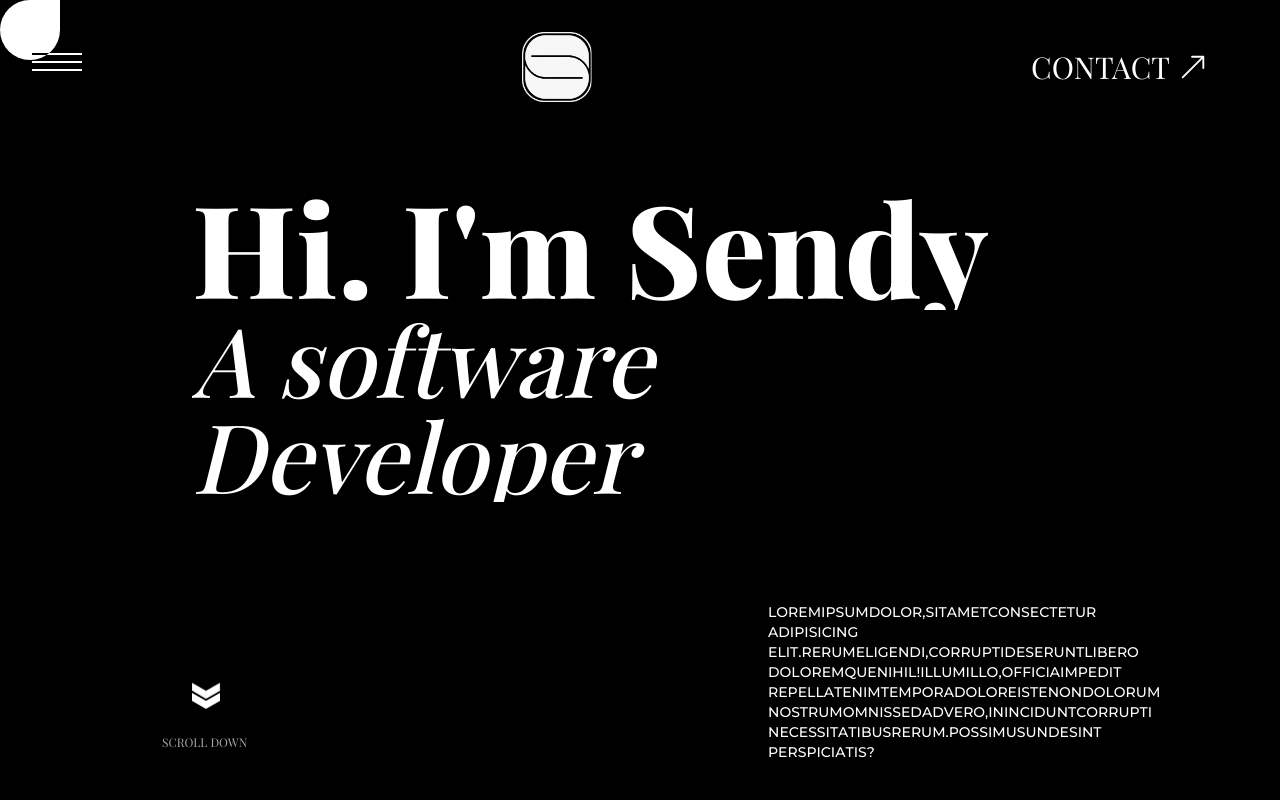
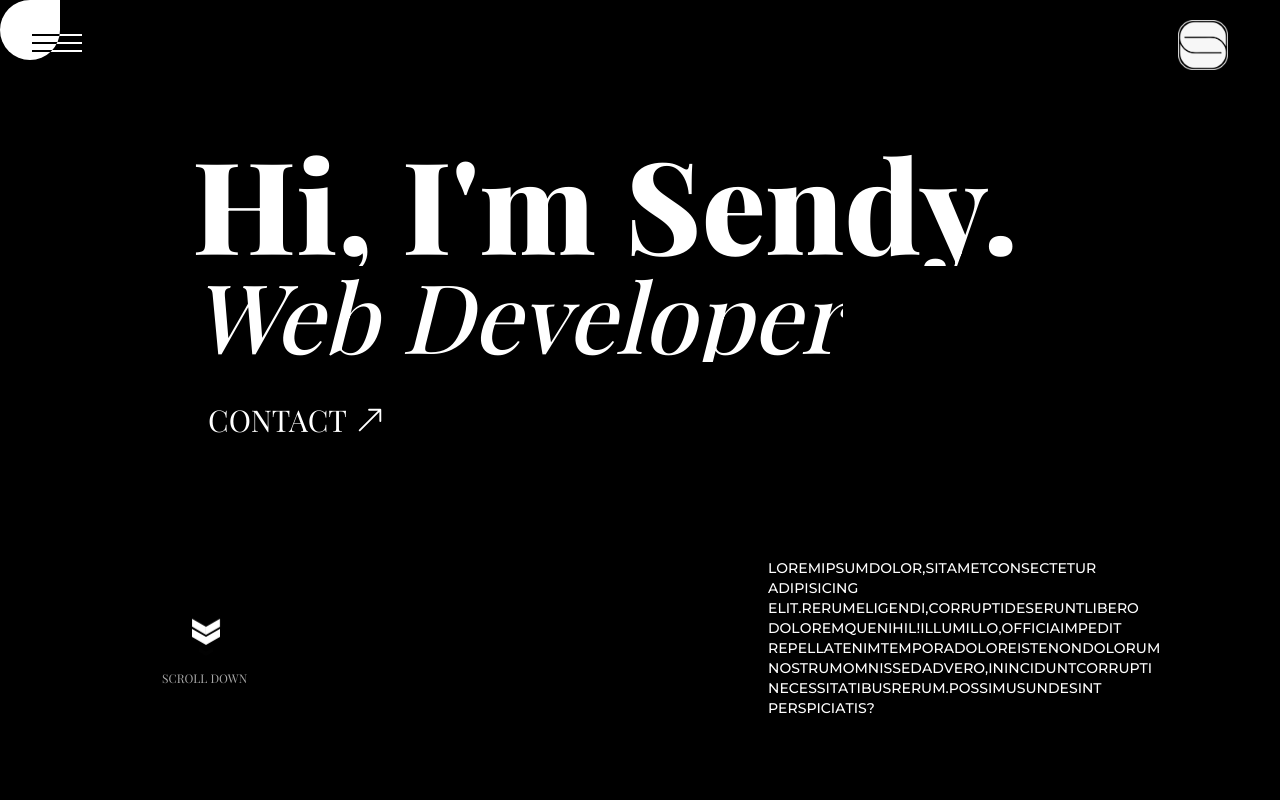
Before and after one commit to uisendy/Personal-Portfolio, a React (Create React App) app: page / in a window 1280 px wide. Shown: the top 800 px of the page. Built offline with nearby package versions, Linux system fonts and the light colour scheme; a web font is replaced by a local one.

Commit message:
[f-design]: Add: Solve Navigation menu issue

```diff
--- a/src/components/Header/Header.js
+++ b/src/components/Header/Header.js
@@ -4,6 +4,7 @@ import { gsap } from 'gsap';
 import SplitText from '../../utils/split3.min.js';
 import './header.css';
 import ScrollDown from './ScrollDown.js';
+import { BsArrowUpRight } from 'react-icons/bs';
 
 const Header = () => {
   useEffect(() => {
@@ -16,6 +17,11 @@ const Header = () => {
       type: 'lines',
       linesClass: 'lineChildrenDev',
     });
+
+    // const splitCon = new SplitText('.contact-me', {
+    //   type: 'lines',
+    //   linesClass: 'lineChildrenCon',
+    // });
 
     const splitDesc = new SplitText('#header-desc', {
       type: 'lines',
@@ -30,6 +36,10 @@ const Header = () => {
       type: 'lines',
       linesClass: 'lineParents',
     });
+    // new SplitText('.contact', {
+    //   type: 'lines',
+    //   linesClass: 'lineParents',
+    // });
     new SplitText('#header-desc', {
       type: 'words,chars',
       linesClass: 'lineParents',
@@ -49,6 +59,14 @@ const Header = () => {
       stagger: 0.1,
       ease: 'power2',
     });
+
+    // gsap.to(splitCon.lines, {
+    //   duration: 3,
+    //   y: 0,
+    //   opacity: 1,
+    //   stagger: 0.1,
+    //   ease: 'power2',
+    // });
 
     gsap.timeline().from(splitDesc.lines, {
       duration: 3,
@@ -73,14 +91,24 @@ const Header = () => {
           id="header"
           className=" text-7xl italic md:not-italic md:text-9xl font-extrabold "
         >
-          Hi. I'm Sendy
+          Hi, I'm Sendy.
         </h1>
         <p
           id="header-dev"
           className=" text-3xl border-t-[1px] pt-5 md:text-8xl font-light italic md:border-t-0 md:pt-0"
         >
-          A software Developer
+          Web Developer
         </p>
+        <div className="contact pt-10 px-4">
+          <a href="/contact">
+            <p className="contact-me items-center gap-2 z-[40] hover:underline hover:italic text-white font-playFairSc text-xl flex md:text-3xl">
+              CONTACT{' '}
+              <span>
+                <BsArrowUpRight />
+              </span>
+            </p>
+          </a>
+        </div>
         <p
           id="header-desc"
           className=" hidden uppercase font-montserrat text-left text-sm md:block md:absolute md:top-[70%] md:left-[60%] md:w-[32%]"
--- a/src/components/Navbar/Menu.js
+++ b/src/components/Navbar/Menu.js
@@ -7,25 +7,22 @@ import LogoWhiteFrameless from '../../Assets/Logo/LogoWhiteFrameless.png';
 
 const Menu = ({ menuList, isNavOpen, setIsNavOpen }) => {
   return (
-    <div className="py-8 px-8 bg-black w-[100vw]">
-      <nav className="flex justify-between items-center">
-        <div className="">
+    <div className="py-5 px-8 bg-black w-[100vw]">
+      <nav className="flex items-center justify-between pr-5">
         <div
           onClick={() => setIsNavOpen((open) => !open)}
           className={
             isNavOpen
-                ? 'hamburger-menu is-active'
-                : 'hamburger-menu space-y-2'
+              ? 'hamburger-menu is-active fixed'
+              : 'hamburger-menu space-y-2 fixed'
           }
         >
           <div className="menu-icon"></div>
         </div>
-
+        <div className="">
           <div className={isNavOpen ? 'showMenuNav' : 'hideMenuNav'}>
             {' '}
-            <div
-              onClick={() => setIsNavOpen(false)} // change isNavOpen state to false to close the menu
-            ></div>
+            <div onClick={() => setIsNavOpen(false)}></div>
             <div className="nav-menu flex justify-center flex-col gap-10 w-[80%] mx-[auto]">
               <ul className="flex flex-col gap-10 md:gap-16 justify-between min-h-[250px] w-[80%] text-white text-6xl md:w-[80%] md:text-[6rem]">
                 {menuList.map((menu) => (
@@ -69,20 +66,14 @@ const Menu = ({ menuList, isNavOpen, setIsNavOpen }) => {
         <div className="">
           <a
             className="z-[40] relative text-white text-2xl md:text-4xl"
-            href="/contact"
+            href="/home"
           >
             <img
-              className="w-[70px] h-[70px]"
+              className="w-[50px] h-[50px]"
               src={LogoWhiteFrameless}
               alt="Logo"
             />
           </a>
-        </div>
-        <div className="contact hidden items-center gap-2 z-[40] text-white font-playFairSc text-xl md:flex md:text-3xl md:pr-10 md:relative">
-          <a className="" href="/contact">
-            CONTACT
-          </a>
-          <BsArrowUpRight className="" />
         </div>
       </nav>
     </div>
```
Lines whose indentation alone changed are shown as unchanged.
